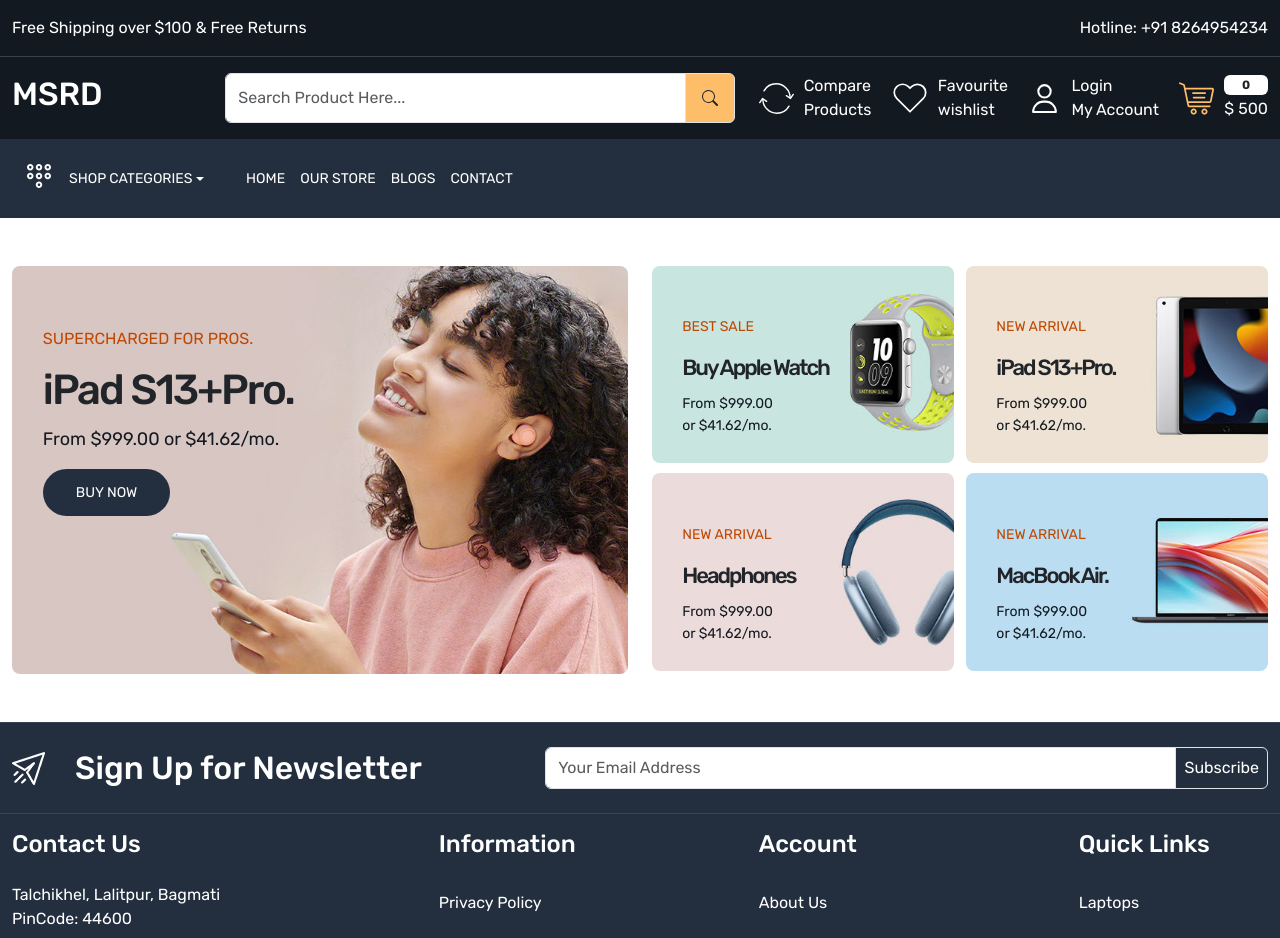
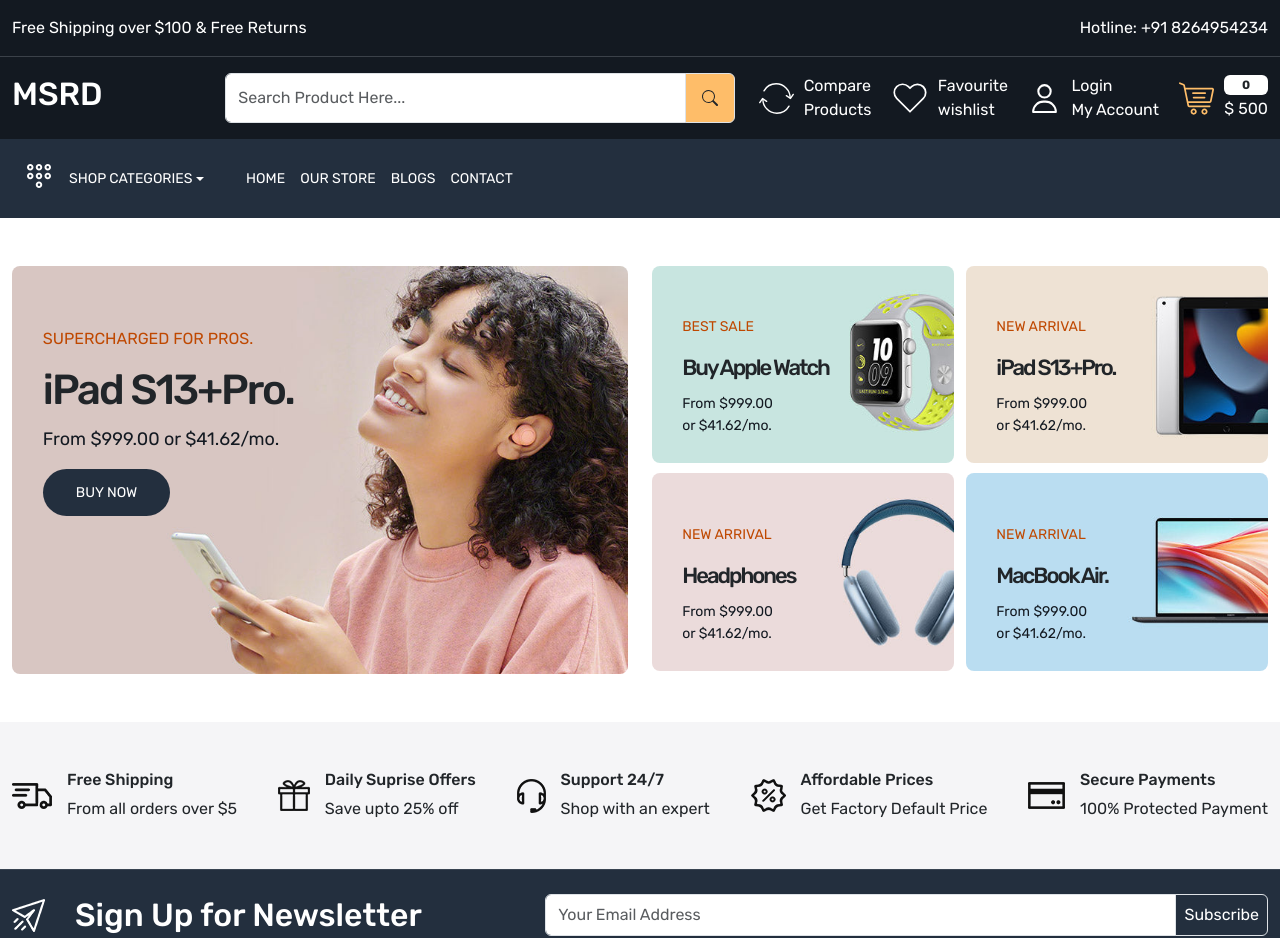
Before and after one commit to dhiraj13/ecommerce-frontend, a React (Create React App) app: page / in a window 1280 px wide. Shown: the top 938 px of the page. Built offline with nearby package versions, Linux system fonts and the light colour scheme.

Commit message:
create home wrapper 1 and 2 on home page

```diff
--- a/src/App.css
+++ b/src/App.css
@@ -9,6 +9,7 @@
   --color-febd69: #febd69;
   --color-232f3e: #232f3e;
   --color-bf4800: #bf4800;
+  --color-f5f5f7: #f5f5f7;
 }
 body {
   font-family: "Rubik", sans-serif;
@@ -166,4 +167,10 @@
 .small-banner {
   width: 49%;
 }
+
+/* Home Wrapper 2 */
+.home-wrapper-2 {
+  background-color: var(--color-f5f5f7);
+}
+/* Home Wrapper 2 Ends */
 /* Home Page Ends */
--- a/src/pages/Home.js
+++ b/src/pages/Home.js
@@ -85,6 +85,51 @@
           </div>
         </div>
       </section>
+      <section className="home-wrapper-2 py-5">
+        <div className="container-xxl">
+          <div className="row">
+            <div className="col-12">
+              <div className="services d-flex align-items-center justify-content-between">
+                <div className="d-flex align-items-center gap-15">
+                  <img src="images/service.png" alt="services" />
+                  <div>
+                    <h6>Free Shipping</h6>
+                    <p className="mb-0">From all orders over $5</p>
+                  </div>
+                </div>
+                <div className="d-flex align-items-center gap-15">
+                  <img src="images/service-02.png" alt="services" />
+                  <div>
+                    <h6>Daily Suprise Offers</h6>
+                    <p className="mb-0">Save upto 25% off</p>
+                  </div>
+                </div>
+                <div className="d-flex align-items-center gap-15">
+                  <img src="images/service-03.png" alt="services" />
+                  <div>
+                    <h6>Support 24/7</h6>
+                    <p className="mb-0">Shop with an expert</p>
+                  </div>
+                </div>
+                <div className="d-flex align-items-center gap-15">
+                  <img src="images/service-04.png" alt="services" />
+                  <div>
+                    <h6>Affordable Prices</h6>
+                    <p className="mb-0">Get Factory Default Price</p>
+                  </div>
+                </div>
+                <div className="d-flex align-items-center gap-15">
+                  <img src="images/service-05.png" alt="services" />
+                  <div>
+                    <h6>Secure Payments</h6>
+                    <p className="mb-0">100% Protected Payment</p>
+                  </div>
+                </div>
+              </div>
+            </div>
+          </div>
+        </div>
+      </section>
     </>
   );
 };
```
